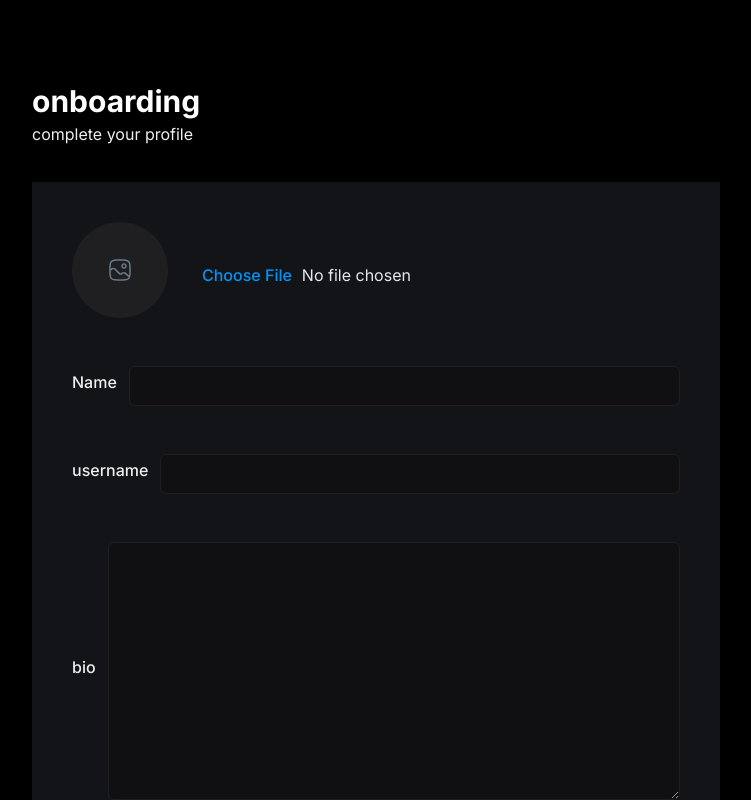
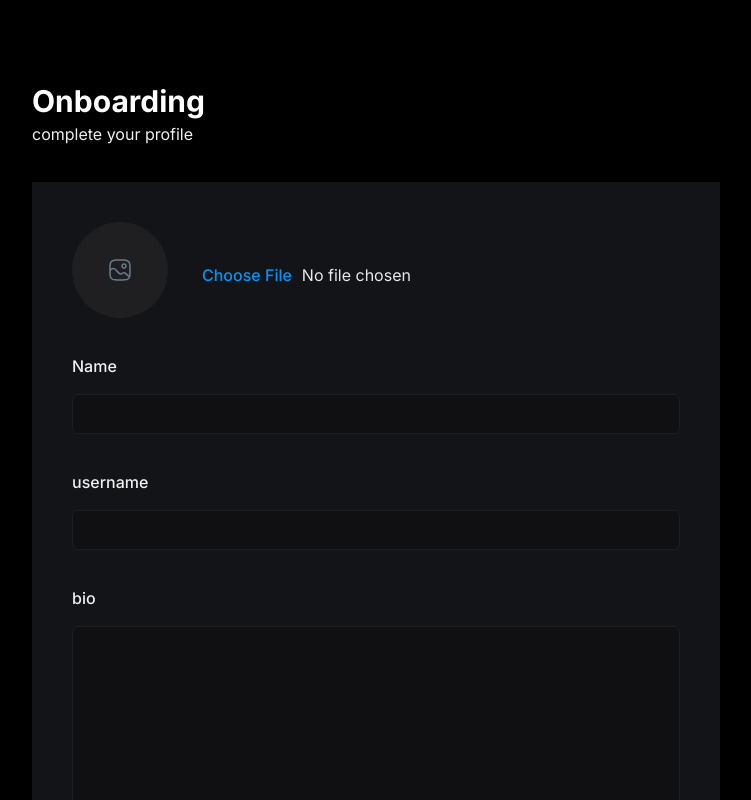
Before and after one commit to NwobiaDavid/Hebron-Hub, a Next.js app: page /onboarding in a window 1280 px wide. Shown: the top 800 px of the page, without its empty margins (264-1015 px from the left). Built offline with nearby package versions, Linux system fonts and the light colour scheme; no server answers.

Commit message:
retriving image from social accounts and reuploading of images

```diff
--- a/app/(auth)/onboarding/page.tsx
+++ b/app/(auth)/onboarding/page.tsx
@@ -17,7 +17,7 @@ export default async function page() {
 
   return (
     <main className="mx-auto flex max-w-3xl flex-col justify-start px-10 py-20 " >
-        <h1 className="head-text" >onboarding</h1>
+        <h1 className="head-text" >Onboarding</h1>
         <p className="mt-3text-base-regular text-light-2">
           complete your profile
         </p>
--- a/components/forms/AccountProfile.tsx
+++ b/components/forms/AccountProfile.tsx
@@ -16,7 +16,7 @@ import {
 import { Input } from "@/components/ui/input"
 import * as z from "zod"
 import Image from "next/image";
-import { ChangeEvent } from "react";
+import { ChangeEvent, useState } from "react";
 import { Textarea } from "../ui/textarea";
 
 interface Props{
@@ -32,19 +32,40 @@ interface Props{
 }
 
 const AccountProfile = ({user, btnTitle}:Props) => {
+  const [files, setFiles] = useState<File[]>([])
     const form = useForm({
         resolver: zodResolver(userValidation),
         defaultValues: {
-            profile_photo: '',
-            name: '',
-            username: '',
-            bio: ''
+            profile_photo: user?.image || "",
+            name: user?.name || "",
+            username: user?.username || "",
+            bio: user?.bio || "",
         }
     })
 
-    const handleImage = (e: ChangeEvent, fieldChange: (value:string) => void) => {
+    const handleImage = (
+      e: ChangeEvent<HTMLInputElement>,
+      fieldChange: (value: string) => void
+    ) => {
       e.preventDefault();
+
+      const fileReader = new FileReader();
+
+      if (e.target.files && e.target.files.length > 0) {
+        const file = e.target.files[0];
+        setFiles(Array.from(e.target.files));
+
+        if (!file.type.includes("image")) return;
+
+        fileReader.onload = async (event) => {
+          const imageDataUrl = event.target?.result?.toString() || "";
+          fieldChange(imageDataUrl);
+        };
+
+        fileReader.readAsDataURL(file);
       }
+    };
+
 
     function onSubmit(values: z.infer<typeof userValidation>) {
         // Do something with the form values.
@@ -59,32 +80,38 @@ const AccountProfile = ({user, btnTitle}:Props) => {
     onSubmit={form.handleSubmit(onSubmit)} >
        <FormField
           control={form.control}
-        name="username"
+          name='profile_photo'
           render={({ field }) => (
-          <FormItem className="flex items-center gap-4 " >
-            <FormLabel className="account-form_image-label" >
-                {field.value? (
-                    <Image src={field.value}
-                    alt="profile pic"
+            <FormItem className='flex items-center gap-4'>
+              <FormLabel className='account-form_image-label'>
+                {field.value ? (
+                  <Image
+                    src={field.value}
+                    alt='profile_icon'
                     width={96}
                     height={96}
                     priority
-                    className="rounded-full object-contain " />
-                ): (
+                    className='rounded-full object-contain'
+                  />
+                ) : (
                   <Image
-                    src="/assets/profile.svg"
-                    alt="profile pic"
+                    src='/assets/profile.svg'
+                    alt='profile_icon'
                     width={24}
                     height={24}
-                    className="object-contain" />
+                    className='object-contain'
+                  />
                 )}
               </FormLabel>
-            <FormControl className="flex-1 text-base-semibold text-gray-200">
-              <Input type="file" accept="image/*" placeholder="upload a photo"
-              className="account-form_image-input"
-              onChange={(e)=> handleImage(e, field.onChange)} />
+              <FormControl className='flex-1 text-base-semibold text-gray-200'>
+                <Input
+                  type='file'
+                  accept='image/*'
+                  placeholder='Add profile photo'
+                  className='account-form_image-input'
+                  onChange={(e) => handleImage(e, field.onChange)}
+                />
               </FormControl>
-
             </FormItem>
           )}
         />
@@ -92,11 +119,11 @@ const AccountProfile = ({user, btnTitle}:Props) => {
         control={form.control}
         name="name"
         render={({ field }) => (
-          <FormItem className="flex items-center gap-3 w-full " >
+          <FormItem className="flex flex-col gap-3 w-full " >
             <FormLabel className="text-base-semibold text-light-2 " >
                 Name
             </FormLabel>
-            <FormControl className="flex-1 text-base-semibold text-gray-200">
+            <FormControl >
               <Input
               type="text"
               className="account-form_input no-focus "
@@ -110,11 +137,11 @@ const AccountProfile = ({user, btnTitle}:Props) => {
         control={form.control}
         name="username"
         render={({ field }) => (
-          <FormItem className="flex items-center gap-3 w-full " >
+          <FormItem className="flex flex-col  gap-3 w-full " >
             <FormLabel className="text-base-semibold text-light-2 " >
                 username
             </FormLabel>
-            <FormControl className="flex-1 text-base-semibold text-gray-200">
+            <FormControl >
               <Input
               type="text"
               className="account-form_input no-focus "
@@ -128,11 +155,11 @@ const AccountProfile = ({user, btnTitle}:Props) => {
         control={form.control}
         name="bio"
         render={({ field }) => (
-          <FormItem className="flex items-center gap-3 w-full " >
+          <FormItem className="flex flex-col gap-3 w-full " >
             <FormLabel className="text-base-semibold text-light-2 " >
                 bio
             </FormLabel>
-            <FormControl className="flex-1 text-base-semibold text-gray-200">
+            <FormControl >
               <Textarea
               rows={10}
               className="account-form_input no-focus "
--- a/next.config.js
+++ b/next.config.js
@@ -1,4 +1,33 @@
 /** @type {import('next').NextConfig} */
-const nextConfig = {}
+const nextConfig = {
+  // experimental: {
+  //   serverActions: true,
+  //   serverComponentsExternalPackages: ["mongoose"],
+  // },
+  images: {
+    remotePatterns: [
+      {
+        protocol: "https",
+        hostname: "img.clerk.com",
+      },
+      {
+        protocol: "https",
+        hostname: "images.clerk.dev",
+      },
+      {
+        protocol: "https",
+        hostname: "uploadthing.com",
+      },
+      {
+        protocol: "https",
+        hostname: "placehold.co",
+      },
+    ],
+  },
+    typescript: {
+      ignoreBuildErrors: true,
+    },
 
-module.exports = nextConfig
+};
+
+module.exports = nextConfig;
```
Lines whose indentation alone changed are shown as unchanged.
